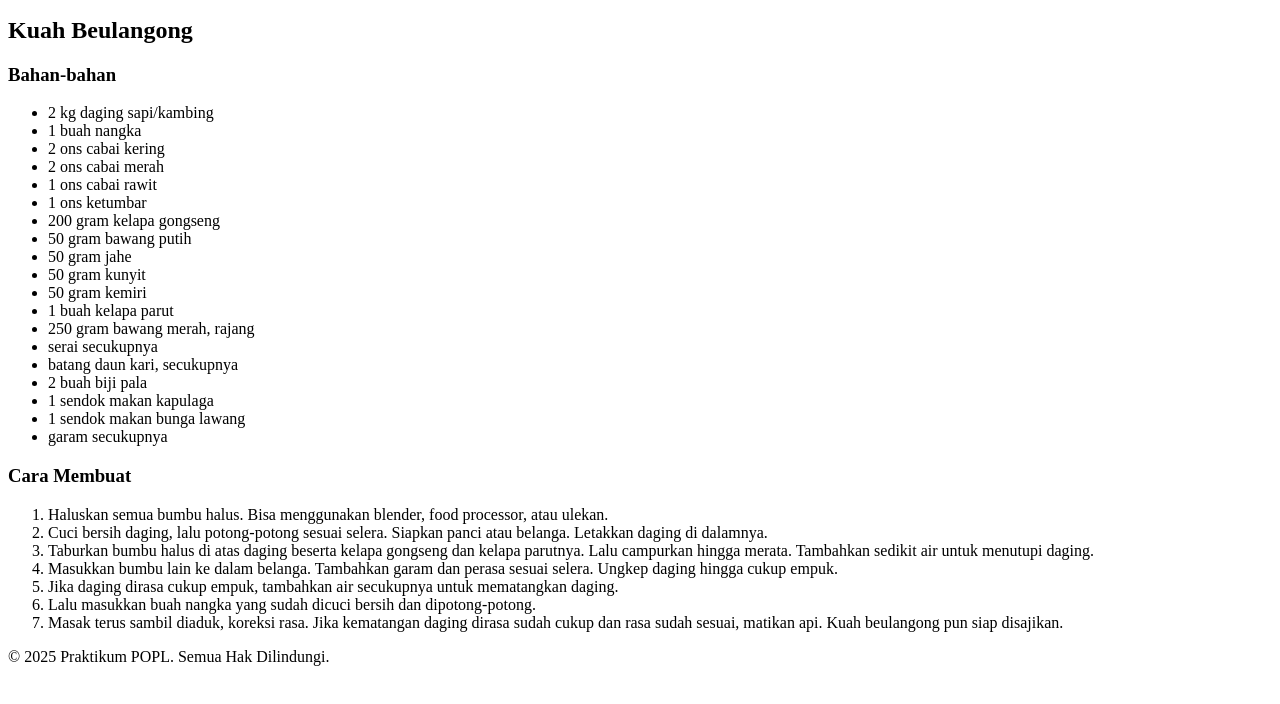
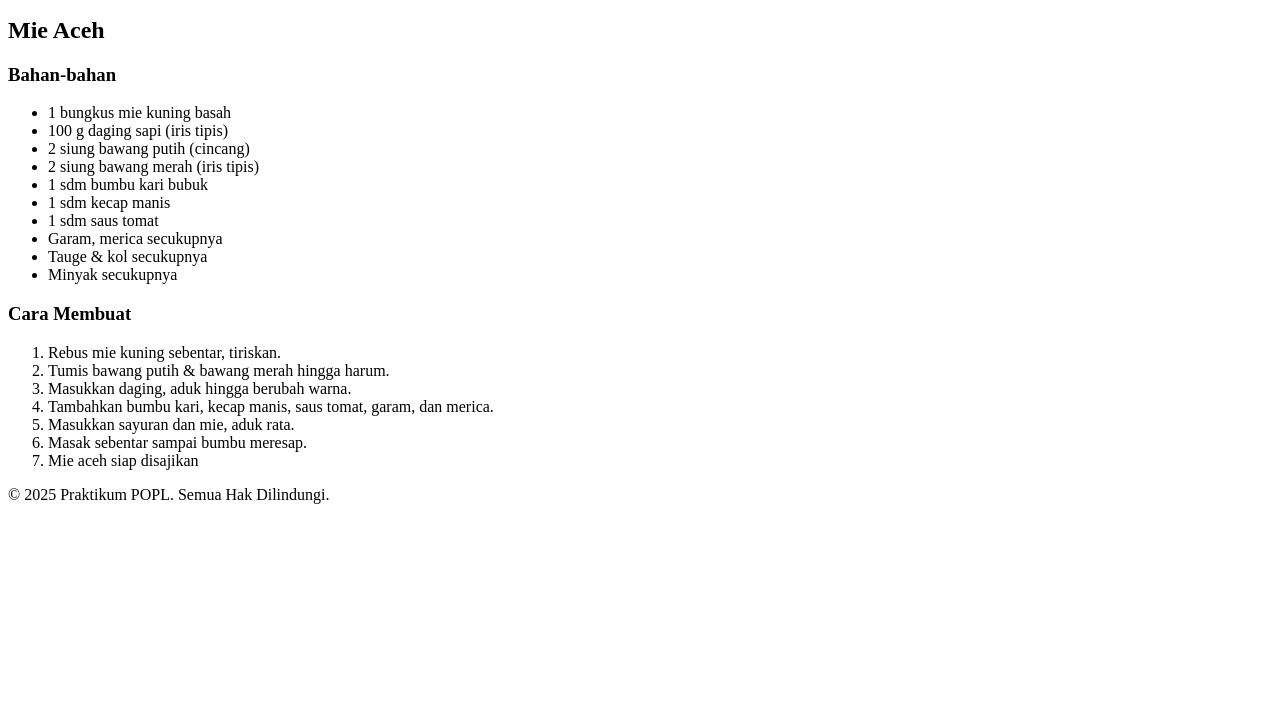
Before and after one commit to sifffA/Buku_Resep_Aceh, a plain HTML site: page index.html in a window 1280 px wide. Shown: the part 50-754 px from the top of the page. Drawn offline with Linux system fonts and the light colour scheme.

Commit message:
feat: tambah resep mie aceh

```diff
--- a/index.html
+++ b/index.html
@@ -13,38 +13,29 @@
 
 <!-- Tempat main -->
 <div id="main">
-  <h2>Kuah Beulangong</h2>
+  <h2>Mie Aceh</h2>
   <h3>Bahan-bahan</h3>
   <ul>
-    <li>2 kg daging sapi/kambing</li>
-    <li>1 buah nangka</li>
-    <li>2 ons cabai kering</li>
-    <li>2 ons cabai merah</li>
-    <li>1 ons cabai rawit</li>
-    <li>1 ons ketumbar</li>
-    <li>200 gram kelapa gongseng</li>
-    <li>50 gram bawang putih</li>
-    <li>50 gram jahe</li>
-    <li>50 gram kunyit</li>
-    <li>50 gram kemiri</li>
-    <li>1 buah kelapa parut</li>
-    <li>250 gram bawang merah, rajang</li>
-    <li>serai secukupnya</li>
-    <li>batang daun kari, secukupnya</li>
-    <li>2 buah biji pala</li>
-    <li>1 sendok makan kapulaga</li>
-    <li>1 sendok makan bunga lawang</li>
-    <li>garam secukupnya</li>
+    <li>1 bungkus mie kuning basah</li>
+    <li>100 g daging sapi (iris tipis)</li>
+    <li>2 siung bawang putih (cincang)</li>
+    <li>2 siung bawang merah (iris tipis)</li>
+    <li>1 sdm bumbu kari bubuk</li>
+    <li>1 sdm kecap manis</li>
+    <li>1 sdm saus tomat</li>
+    <li>Garam, merica secukupnya</li>
+    <li>Tauge & kol secukupnya</li>
+    <li>Minyak secukupnya</li>
   </ul>
   <h3>Cara Membuat</h3>
   <ol>
-    <li>Haluskan semua bumbu halus. Bisa menggunakan blender, food processor, atau ulekan.</li>
-    <li>Cuci bersih daging, lalu potong-potong sesuai selera. Siapkan panci atau belanga. Letakkan daging di dalamnya.</li>
-    <li>Taburkan bumbu halus di atas daging beserta kelapa gongseng dan kelapa parutnya. Lalu campurkan hingga merata. Tambahkan sedikit air untuk menutupi daging.</li>
-    <li>Masukkan bumbu lain ke dalam belanga. Tambahkan garam dan perasa sesuai selera. Ungkep daging hingga cukup empuk.</li>
-    <li>Jika daging dirasa cukup empuk, tambahkan air secukupnya untuk mematangkan daging.</li>
-    <li>Lalu masukkan buah nangka yang sudah dicuci bersih dan dipotong-potong.</li>
-    <li>Masak terus sambil diaduk, koreksi rasa. Jika kematangan daging dirasa sudah cukup dan rasa sudah sesuai, matikan api. Kuah beulangong pun siap disajikan.</li>
+    <li>Rebus mie kuning sebentar, tiriskan.</li>
+    <li>Tumis bawang putih & bawang merah hingga harum.</li>
+    <li>Masukkan daging, aduk hingga berubah warna.</li>
+    <li>Tambahkan bumbu kari, kecap manis, saus tomat, garam, dan merica.</li>
+    <li>Masukkan sayuran dan mie, aduk rata.</li>
+    <li>Masak sebentar sampai bumbu meresap.</li>
+    <li>Mie aceh siap disajikan</li>
   </ol>
 </div>
 
```
